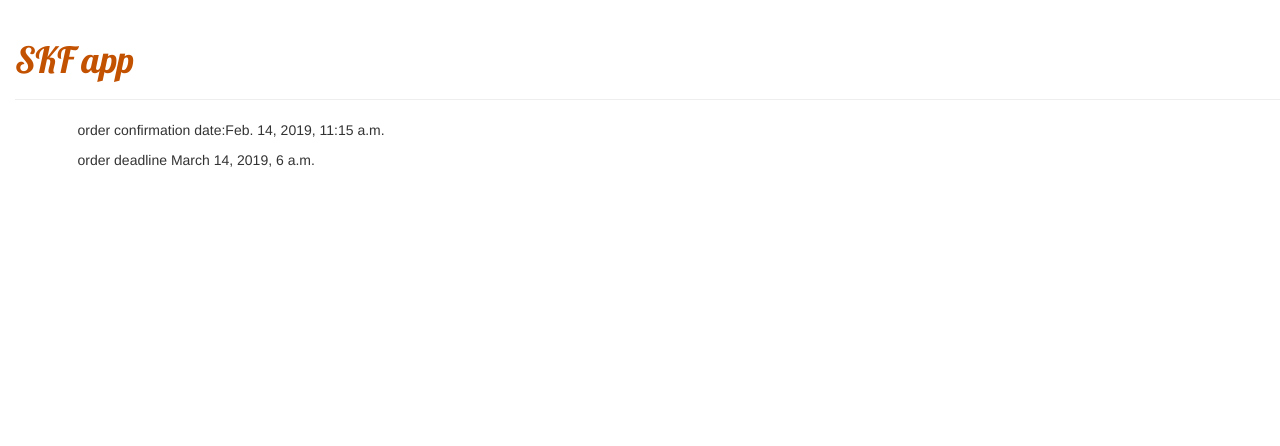
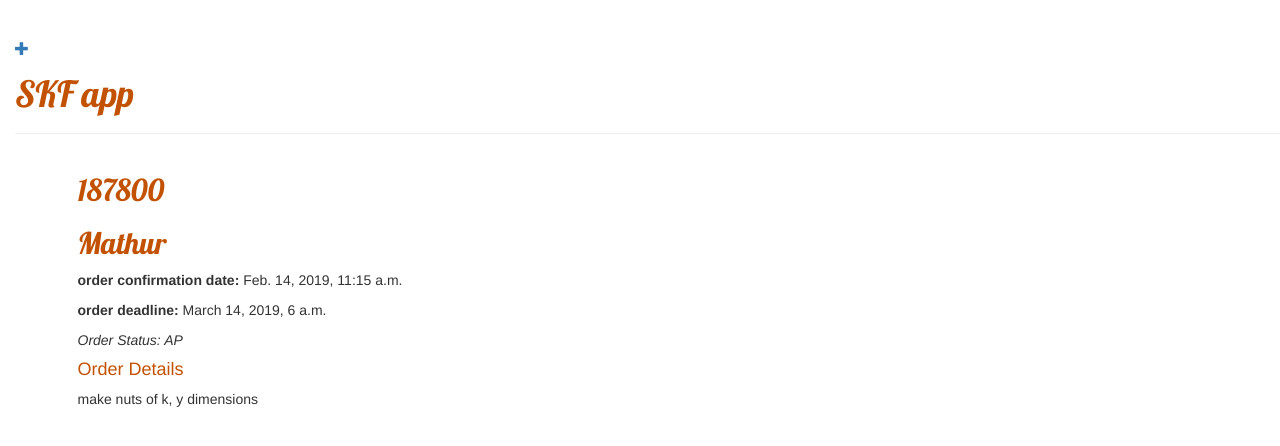
Before and after one commit to AchintyaX/SIH-19, a Django app: page /order/1/ in a window 1280 px wide. Shown: the top 446 px of the page. Run offline with Django 3.2, Linux system fonts and the light colour scheme; data comes from the database, SQL or seed files in the repository; both versions use the stored data as it was after the commit; some libraries are stand-ins or nearby versions.

Commit message:
new order creation completed

```diff
--- a/myapp/models.py
+++ b/myapp/models.py
@@ -24,6 +24,7 @@ class Order(models.Model):
     start_date = models.DateTimeField( default=timezone.now)
     completion_date = models.DateTimeField( blank=True, null=True)
     Reason_delay = models.TextField(null=True, blank=True)
+    order_details = models.TextField(null= True)
     delay = models.DecimalField( blank=True, null=True, decimal_places=0, max_digits=2)
     order_status = models.CharField( max_length=2, choices=ORDER_STATUS, default=APPROVED)
 
--- a/myapp/static/css/myapp.css
+++ b/myapp/static/css/myapp.css
@@ -6,3 +6,6 @@ h1 a, h2 a {
 body {
     padding-left: 15px;
 }
+h4 {
+    color: #C25100;
+}
--- a/myapp/templates/myapp/base.html
+++ b/myapp/templates/myapp/base.html
@@ -9,6 +9,7 @@
     </head>
     <body>
         <div class="page-header">
+            <a href="{% url 'order_new' %}" class="top-menu"><span class="glyphicon glyphicon-plus"></span></a>
             <h1><a href="/">SKF app</a></h1>
         </div>
 
--- a/myapp/templates/myapp/order_detail.html
+++ b/myapp/templates/myapp/order_detail.html
@@ -2,9 +2,18 @@
 
 {% block content %}
     <div class="post">
+        <h2><a href="">{{ order.OrderID }}</a></h2>
+        <h2><a href="">{{ order.clientName }}</a></h2>
         <div class="date">
-            <p>order confirmation date:{{ order.start_date }}</p>
-            <p>order deadline {{ order.completion_date }}</p>
+            <p><b>order confirmation date:</b>  {{ order.start_date }}</p>
+            <p><b>order deadline:</b>  {{ order.completion_date }}</p>
         </div>
+        <p><i>Order Status: {{ order.order_status }}</i></p>
+        <h4>Order Details</h4>
+        <p>{{ order.order_details}}</p>
+        {% if order.delay_reason %}
+            <p><b>Reason of delay:</b>  {{ order.delay_reason|linebreaksbr }}</p>
+            <p><b>Delay:</b> {{ order.delay }} </p>
+        {% endif %}
     </div>
 {% endblock %}
--- a/myapp/urls.py
+++ b/myapp/urls.py
@@ -6,4 +6,5 @@ from . import views
 urlpatterns =[
     path('', views.order_list, name='order_list'),
     path('order/<int:pk>/', views.order_detail, name='order_detail'),
+    path('order/new/', views.order_new, name='order_new'),
 ]
--- a/myapp/views.py
+++ b/myapp/views.py
@@ -1,6 +1,7 @@
-from django.shortcuts import render, get_object_or_404
+from django.shortcuts import render, get_object_or_404, redirect
 from .models import Order
 from django.utils import timezone
+from .forms import OrderForm
 
 # Create your views here.
 def order_list(request):
@@ -9,3 +10,16 @@ def order_list(request):
 def order_detail(request, pk):
     order = get_object_or_404(Order, pk=pk)
     return render(request, 'myapp/order_detail.html', {'order': order})
+
+def order_new(request):
+    if request.method == "POST":
+        form = OrderForm(request.POST)
+        if form.is_valid():
+            order = form.save(commit=False)
+            order.Author = request.user
+            order.start_date = timezone.now()
+            order.save()
+            return redirect('order_detail', pk=order.pk)
+    else:
+        form = OrderForm()
+    return render(request, 'myapp/order_new.html', {'form': form})
```
Also changed, not shown: myapp/forms.py (added, +7 -0 lines), myapp/templates/myapp/order_new.html (added, +9 -0 lines), db.sqlite3, myapp/migrations/0007_order_order_details.py (added).
